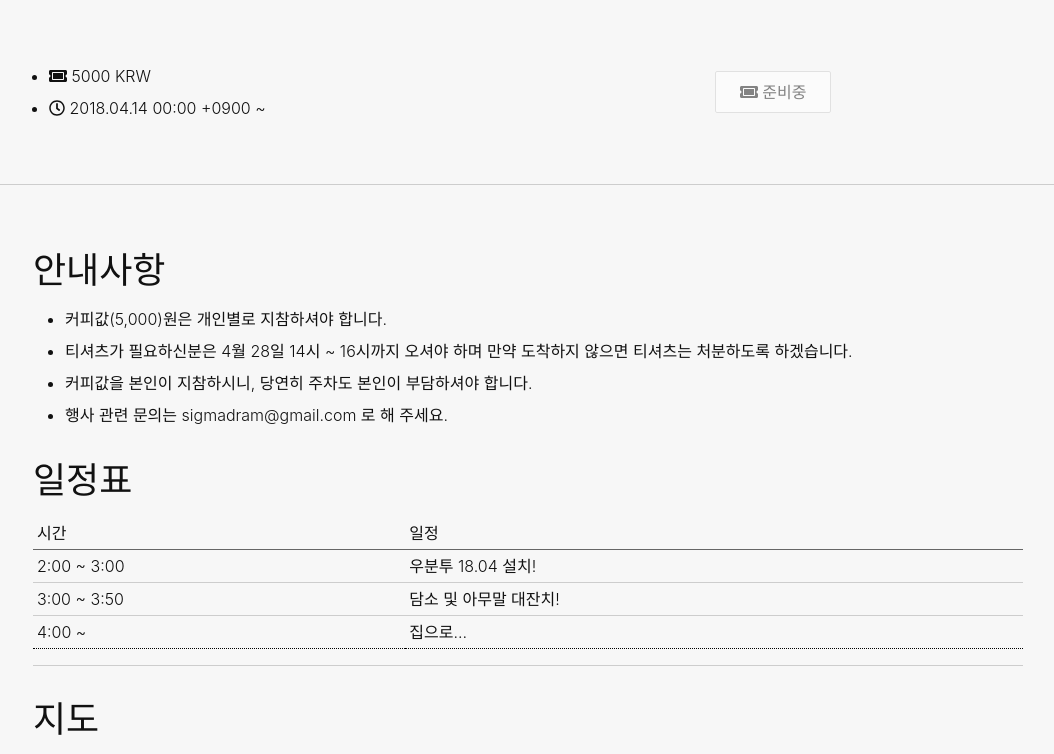
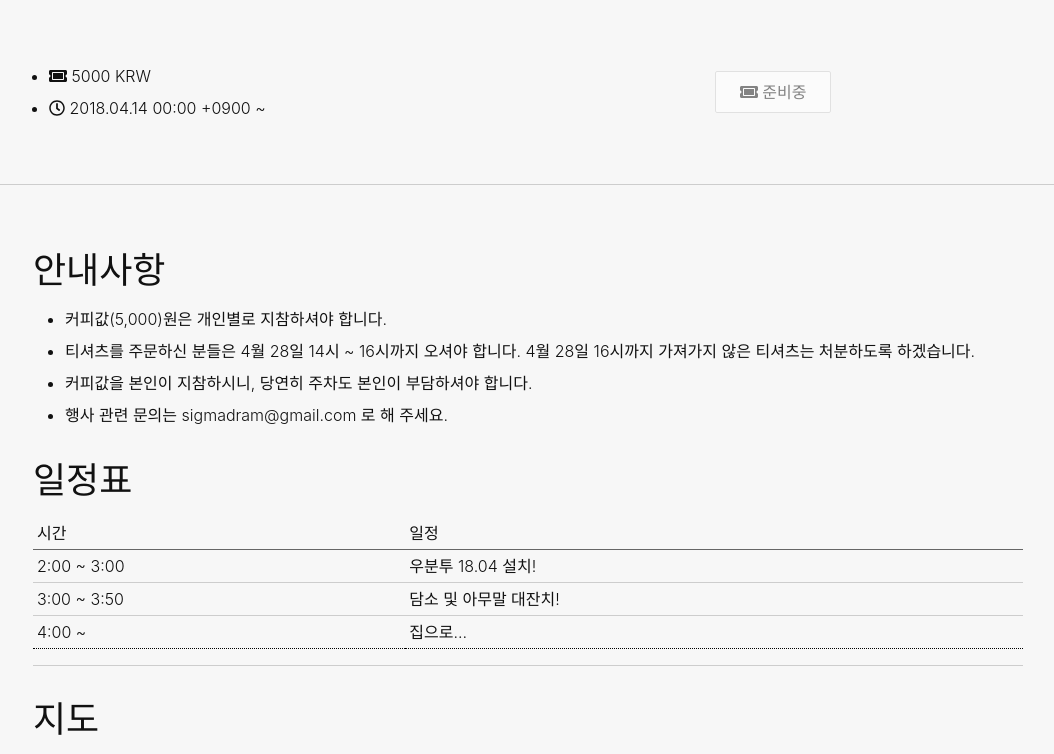
Before and after one commit to ubuntu-kr/events, a Jekyll site: the page built from _posts/2018-04-13-busan-18-04-teatime.md, in a window 1280 px wide. Shown: the part 739-1493 px from the top of the page, without its empty margins (112-1166 px from the left). Built offline with Jekyll 4.4.1, drawn with Linux system fonts in a browser that asks for light colours; some web fonts are replaced; grey boxes are pictures that could not be loaded.

Commit message:
공동구매 티셔츠 관련하여 문구 수정

```diff
--- a/_posts/2018-04-13-busan-18-04-teatime.md
+++ b/_posts/2018-04-13-busan-18-04-teatime.md
@@ -17,7 +17,7 @@ image: "https://lh3.googleusercontent.com/BQ1tFLuuvXb4LAM3frY2umUooBaT0_Oy7MJ78x
 ## 안내사항
 
 - 커피값(5,000)원은 개인별로 지참하셔야 합니다.
-- 티셔츠가 필요하신분은 4월 28일 14시 ~ 16시까지 오셔야 하며 만약 도착하지 않으면 티셔츠는 처분하도록 하겠습니다.
+- 티셔츠를 주문하신 분들은 4월 28일 14시 ~ 16시까지 오셔야 합니다. 4월 28일 16시까지 가져가지 않은 티셔츠는 처분하도록 하겠습니다.
 - 커피값을 본인이 지참하시니, 당연히 주차도 본인이 부담하셔야 합니다.
 - 행사 관련 문의는 sigmadram@gmail.com 로 해 주세요.
 
```
